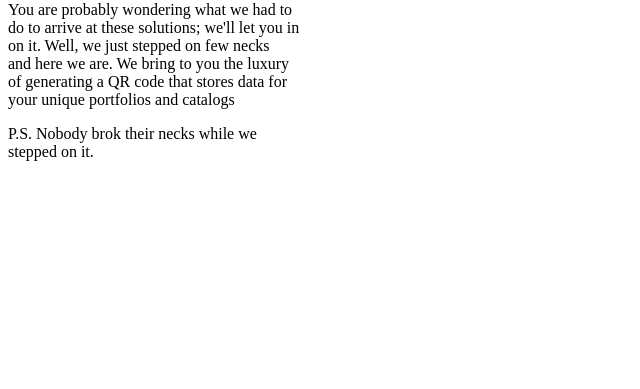
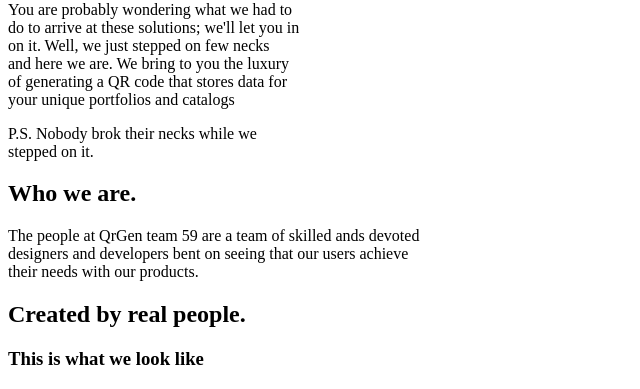
Before and after one commit to AEedriz/About-us, a plain HTML site: page about.html in a window 1280 px wide. Shown: the part 442-831 px from the top of the page, without its empty margins (0-640 px from the left). Before the commit the page ends 800 px from the top, so only its background shows below. Drawn offline with Linux system fonts and the light colour scheme.

Commit message:
first commit

```diff
--- a/about.html
+++ b/about.html
@@ -45,6 +45,18 @@
         <p>P.S. Nobody brok their necks while we<br>stepped on it.</br></p></p>
     </div>
 
+    <div class="content">
+        <h2>Who we are.</h2>
+        <p class="par">The people at QrGen team 59 are a team of skilled ands devoted
+        <br>designers and developers bent on seeing that our users achieve
+        <br>their needs with our products.</p>
+    </div>
+
+    <div class="container">
+        <h2>Created by real people.</h2>
+        <h3>This is what we look like </h3>
+    </div>
+
 
 
 
```
